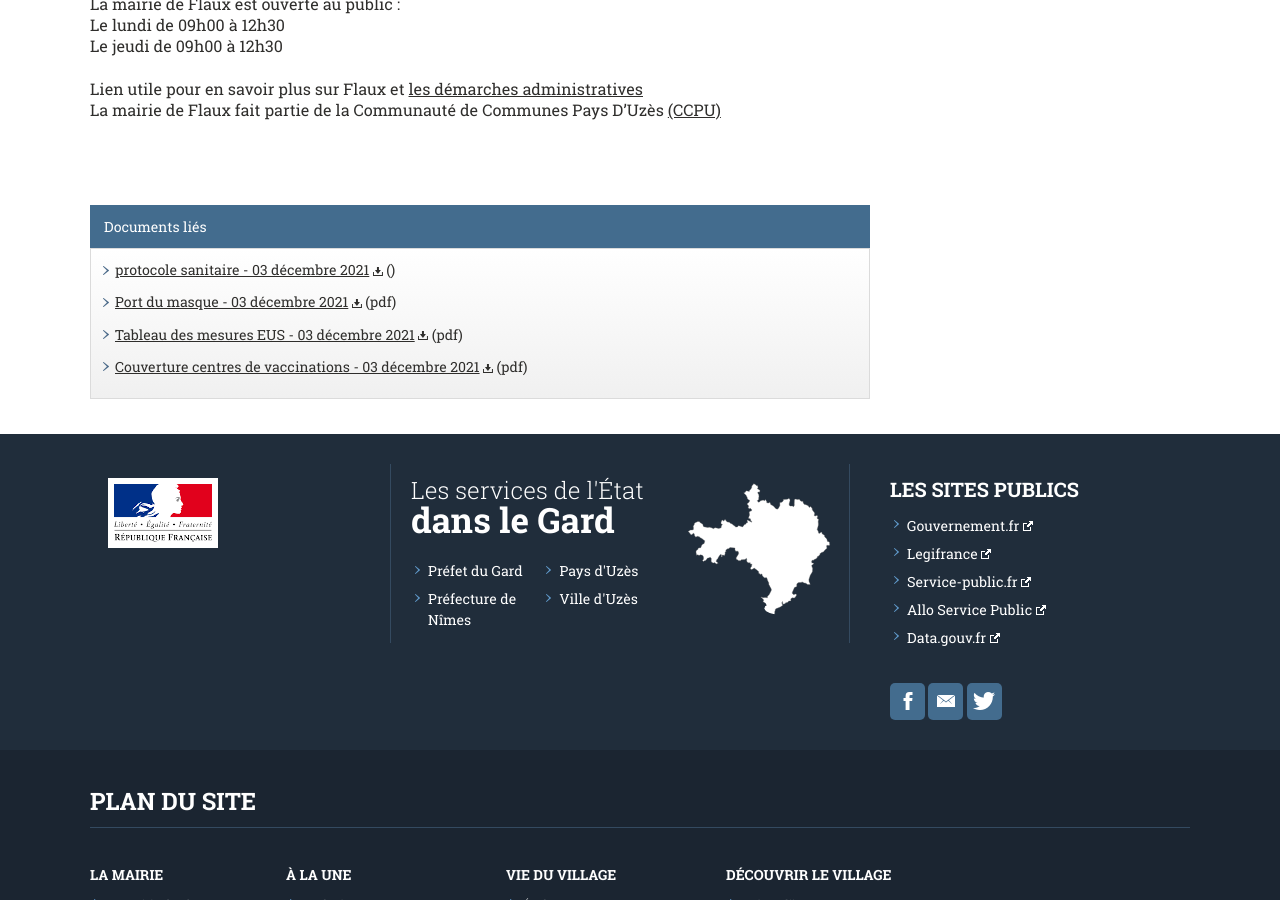
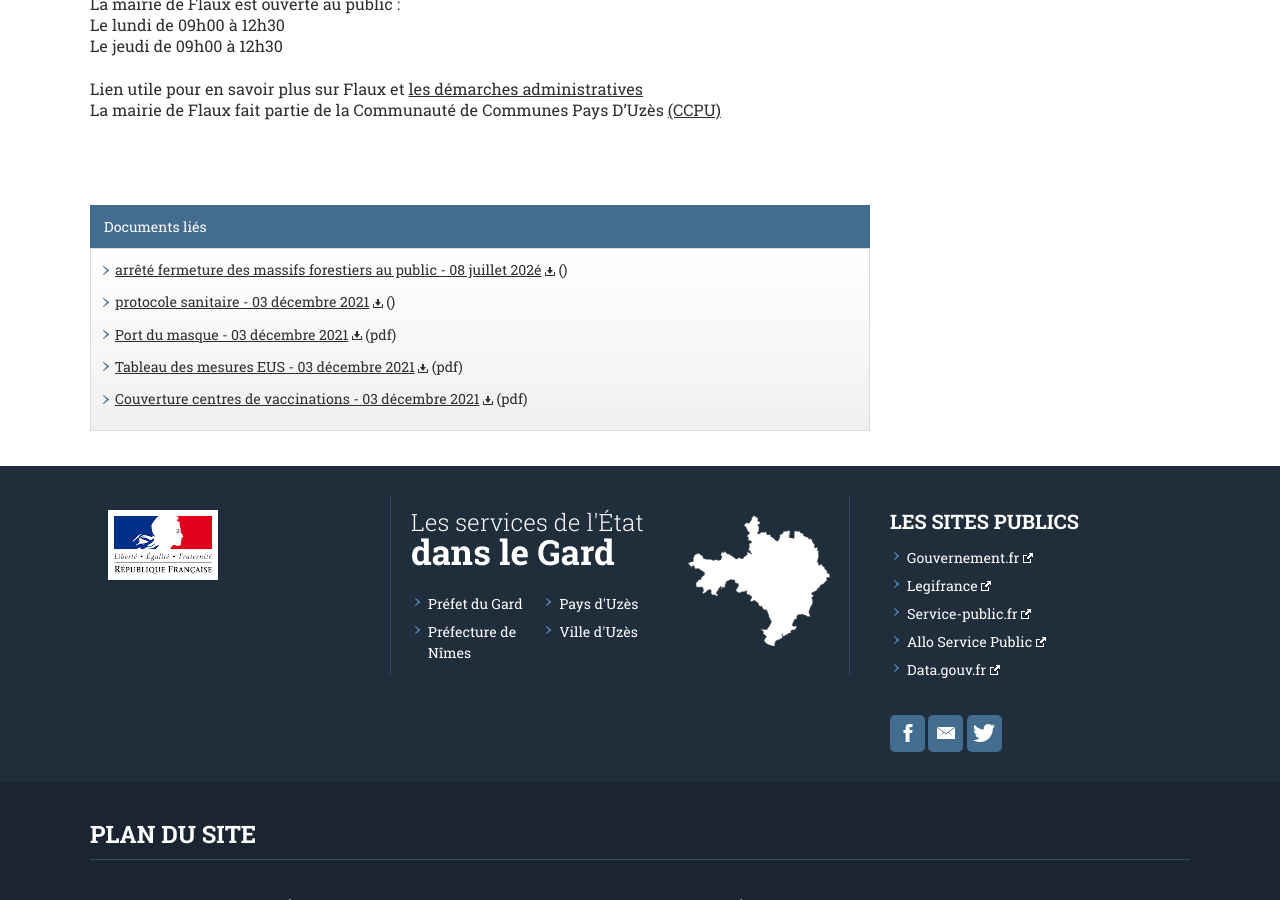
Before and after one commit to Flaux-Village/flaux-village.github.io, a Jekyll site: the page built from mairie.md, in a window 1280 px wide and 900 px high, scrolled down 929 px. Built offline with Jekyll 4.4.1, drawn with Linux system fonts in a browser that asks for light colours; our own code applies the rules of GitHub Pages for plain Markdown files.

Commit message:
Update mairie.md

```diff
--- a/mairie.md
+++ b/mairie.md
@@ -8,6 +8,9 @@ illustration: /assets/illustrations/bureaumairielandscape_980.JPG
 description_illustration: Mairie de Flaux.
 documents:
 
+- fiche: arrêté fermeture des massifs forestiers au public
+  date_texte: 08 juillet 202é
+  addresse: /assets/documents/2022-07.08 - arrêté fermeture des massifs forestiers au public.pdf
 - fiche: protocole sanitaire
   date_texte: 03 décembre 2021
   addresse: /assets/documents/Protocole_sanitaire_marches_couverts_ouverts_noel.pdf
```
